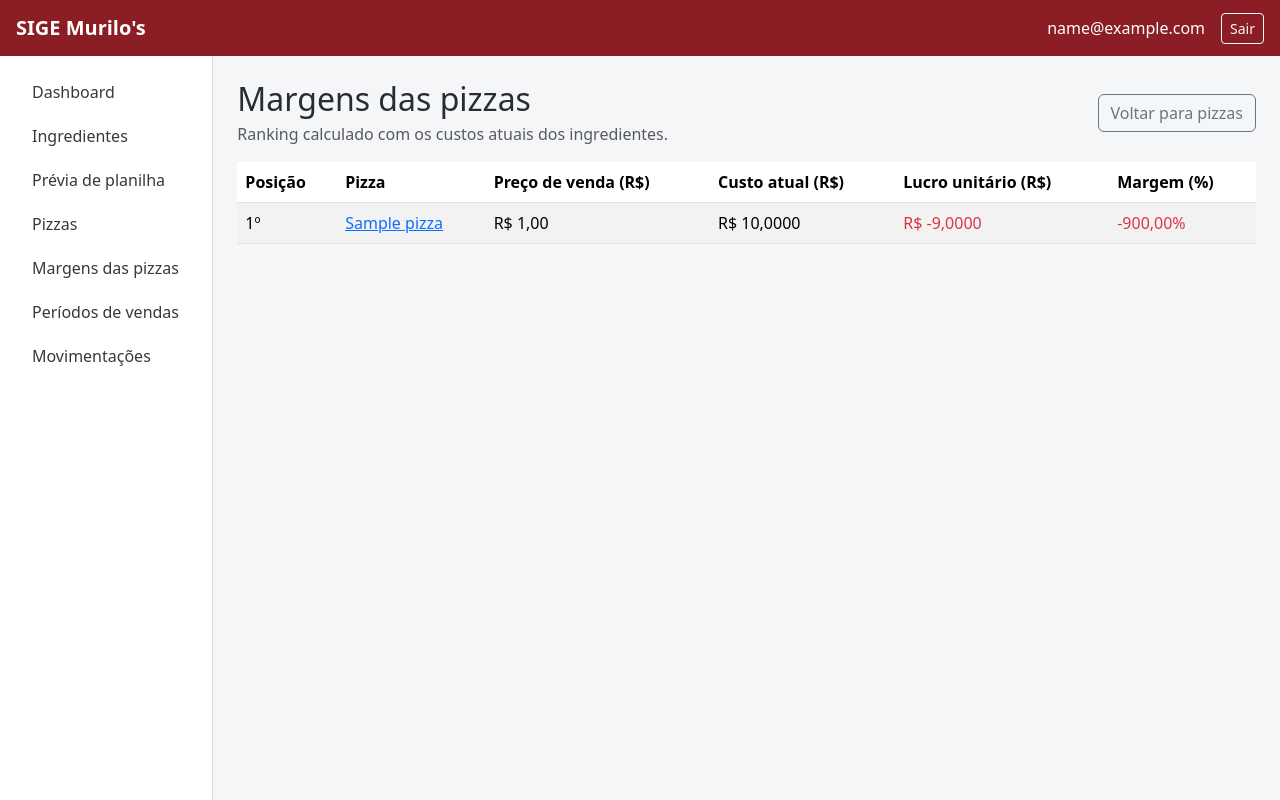
After one commit to LuizRoberto18/SIGE-Murilos, a Django app: page /pizzas/ranking/ in a window 1280 px wide. The commit adds this page. Run offline with Django 5.2, Linux system fonts and the light colour scheme; a user stored in the database is signed in; tables that the repository leaves empty hold one stand-in row (values such as "Sample post").

Commit message:
feat: adiciona ranking de margens das pizzas

```diff
--- a/apps/pizzas/models.py
+++ b/apps/pizzas/models.py
@@ -52,6 +52,15 @@ class Pizza(models.Model):
     def custo_atual(self):
         return self.calcular_custo()
 
+    def calcular_rentabilidade(self, itens=None):
+        preco = Decimal(str(self.preco_venda or 0))
+        custo = self.calcular_custo(itens)
+        lucro = (preco - custo).quantize(Decimal("0.0001"), rounding=ROUND_HALF_UP)
+        margem = Decimal("0.00")
+        if preco > 0:
+            margem = ((lucro / preco) * 100).quantize(Decimal("0.01"), rounding=ROUND_HALF_UP)
+        return {"custo": custo, "lucro": lucro, "margem": margem}
+
     def __str__(self):
         return self.nome
 
--- a/apps/pizzas/urls.py
+++ b/apps/pizzas/urls.py
@@ -6,6 +6,7 @@ app_name = "pizzas"
 urlpatterns = [
     path("", views.listar_pizzas, name="listar"),
     path("nova/", views.nova_pizza, name="nova"),
+    path("ranking/", views.ranking_pizzas, name="ranking"),
     path("<int:pk>/editar/", views.editar_pizza, name="editar"),
     path("<int:pk>/ficha-tecnica/", views.ficha_tecnica, name="ficha"),
     path("<int:pk>/custo/", views.custo_pizza, name="custo"),
--- a/apps/pizzas/views.py
+++ b/apps/pizzas/views.py
@@ -70,3 +70,23 @@ def custo_pizza(request, pk):
         "pizzas/custo.html",
         {"pizza": pizza, "itens": pizza.itens_ficha.all()},
     )
+
+
+@login_required
+def ranking_pizzas(request):
+    pizzas = Pizza.objects.filter(ativo=True).prefetch_related(
+        Prefetch("itens_ficha", queryset=_itens_com_custo())
+    )
+    ranking = []
+    pendentes = []
+    for pizza in pizzas:
+        if pizza.ficha_pendente:
+            pendentes.append(pizza)
+            continue
+        ranking.append({"pizza": pizza, **pizza.calcular_rentabilidade()})
+    ranking.sort(key=lambda item: (-item["margem"], -item["lucro"], item["pizza"].nome.casefold()))
+    return render(
+        request,
+        "pizzas/ranking.html",
+        {"ranking": ranking, "pendentes": pendentes},
+    )
--- a/templates/includes/sidebar.html
+++ b/templates/includes/sidebar.html
@@ -4,6 +4,7 @@
     <a class="nav-link" href="{% url 'ingredientes:listar' %}">Ingredientes</a>
     <a class="nav-link" href="{% url 'ingredientes:importar' %}">Prévia de planilha</a>
     <a class="nav-link" href="{% url 'pizzas:listar' %}">Pizzas</a>
+    <a class="nav-link" href="{% url 'pizzas:ranking' %}">Margens das pizzas</a>
     <a class="nav-link" href="{% url 'vendas:listar' %}">Períodos de vendas</a>
     <a class="nav-link" href="{% url 'core:movimentacoes' %}">Movimentações</a>
   </nav>
--- /dev/null
+++ b/templates/pizzas/ranking.html
@@ -0,0 +1,48 @@
+{% extends 'base.html' %}
+{% block title %}Margens das pizzas | SIGE Murilo's{% endblock %}
+{% block content %}
+<div class="d-flex justify-content-between align-items-center mb-3">
+  <div>
+    <h1 class="h2 mb-1">Margens das pizzas</h1>
+    <p class="text-muted mb-0">Ranking calculado com os custos atuais dos ingredientes.</p>
+  </div>
+  <a class="btn btn-outline-secondary" href="{% url 'pizzas:listar' %}">Voltar para pizzas</a>
+</div>
+
+<div class="table-responsive">
+  <table class="table table-striped align-middle">
+    <thead>
+      <tr>
+        <th>Posição</th>
+        <th>Pizza</th>
+        <th>Preço de venda (R$)</th>
+        <th>Custo atual (R$)</th>
+        <th>Lucro unitário (R$)</th>
+        <th>Margem (%)</th>
+      </tr>
+    </thead>
+    <tbody>
+      {% for item in ranking %}
+      <tr>
+        <td>{{ forloop.counter }}º</td>
+        <td><a href="{% url 'pizzas:custo' item.pizza.pk %}">{{ item.pizza.nome }}</a></td>
+        <td>R$ {{ item.pizza.preco_venda|floatformat:2 }}</td>
+        <td>R$ {{ item.custo|floatformat:4 }}</td>
+        <td class="{% if item.lucro < 0 %}text-danger{% else %}text-success{% endif %}">R$ {{ item.lucro|floatformat:4 }}</td>
+        <td class="{% if item.margem < 0 %}text-danger{% else %}text-success{% endif %}">{{ item.margem|floatformat:2 }}%</td>
+      </tr>
+      {% empty %}
+      <tr><td colspan="6">Nenhuma pizza com ficha técnica está disponível para o ranking.</td></tr>
+      {% endfor %}
+    </tbody>
+  </table>
+</div>
+
+{% if pendentes %}
+<div class="alert alert-warning mt-3">
+  <strong>Fichas pendentes:</strong>
+  {% for pizza in pendentes %}<a href="{% url 'pizzas:ficha' pizza.pk %}">{{ pizza.nome }}</a>{% if not forloop.last %}, {% endif %}{% endfor %}.
+  Configure ao menos um ingrediente para calcular a margem.
+</div>
+{% endif %}
+{% endblock %}
```
